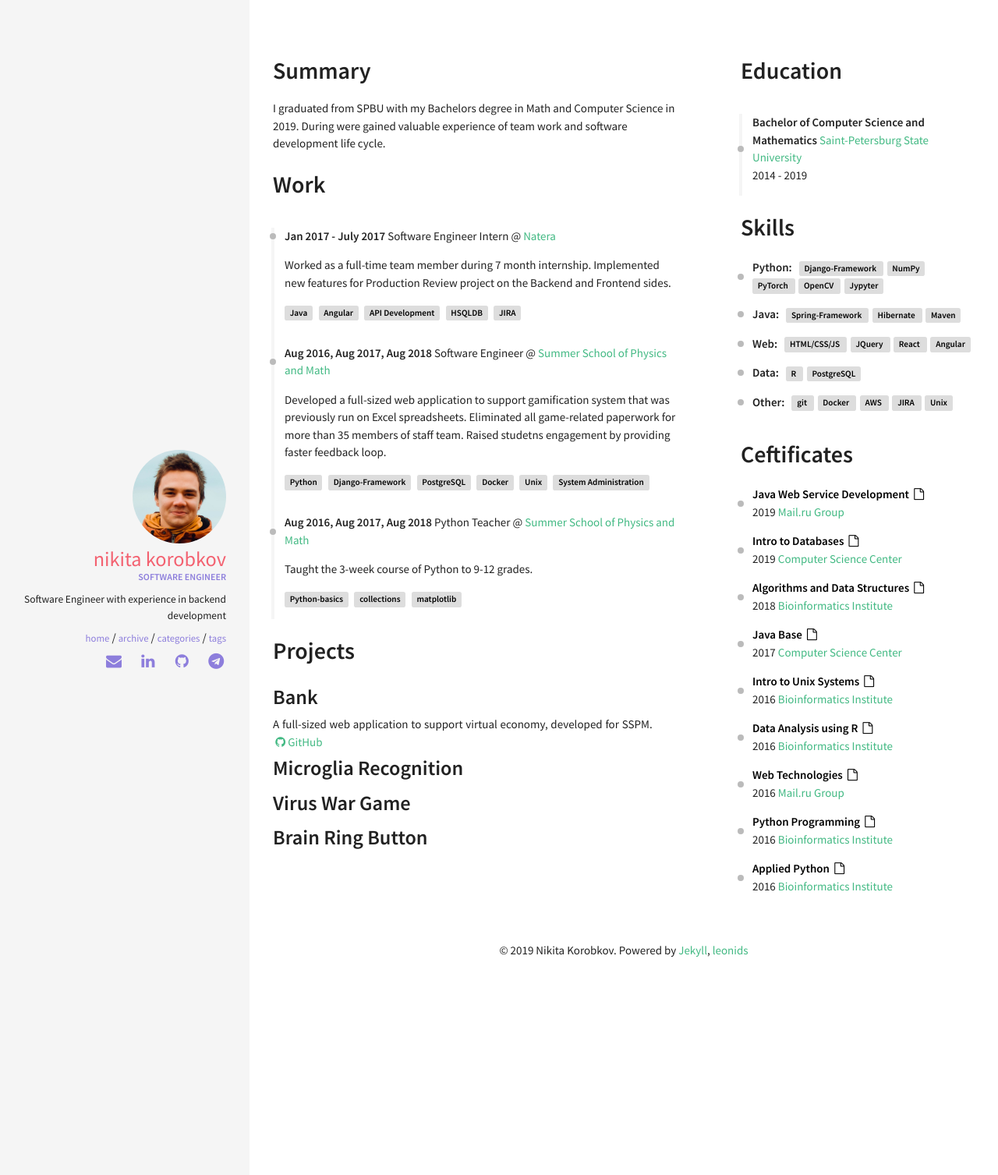
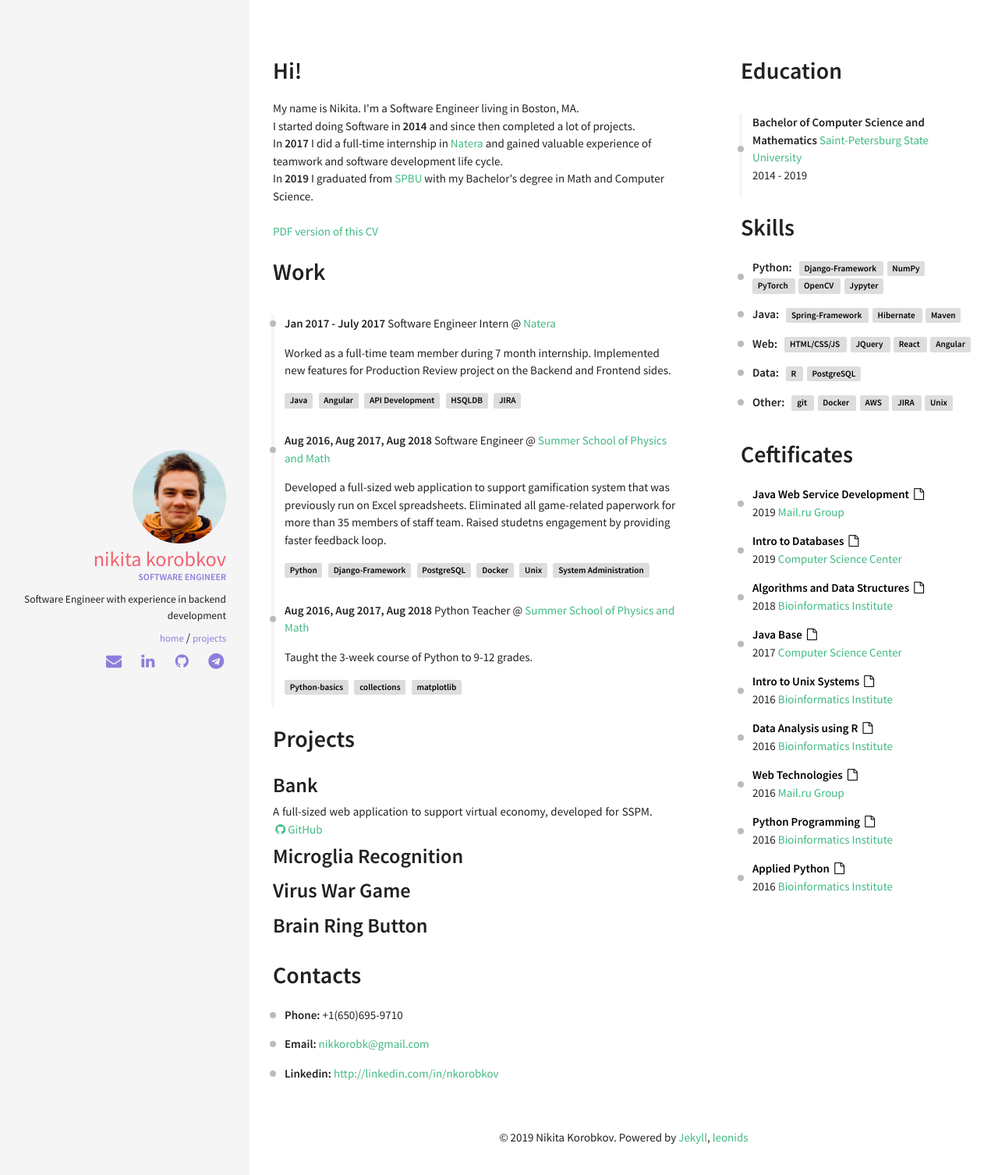
Before and after one commit to nkorobkov/nkorobkov.github.io, a Jekyll site: the page built from index.html, in a window 1280 px wide. Shown: the top 1507 px of the page at 78% size. Built offline with Jekyll 4.4.1, drawn with Linux system fonts in a browser that asks for light colours.

Commit message:
Changed about section, Added contacts

```diff
--- a/_config.yml
+++ b/_config.yml
@@ -38,6 +38,7 @@ owner:
   job: "Software Engineer"
   bio: "Software Engineer with experience in backend development"
   email: nikkorobk@gmail.com
+  phone: +1(650)695-9710
   disqus-shortname:
   twitter: #username
   facebook: #username
--- a/_includes/sections/about.html
+++ b/_includes/sections/about.html
@@ -1,6 +1,12 @@
-<h1><span data-i18n="skills.my_skills">Summary</span></h1>
+<h1><span data-i18n="skills.my_skills">Hi!</span></h1>
 
 <div>
-    I graduated from SPBU with my Bachelors degree in Math and Computer Science in 2019. During
-    were gained valuable experience of team work and software development life cycle.
+    My name is Nikita. I'm a Software Engineer living in Boston, MA. <br>
+    I started doing Software in <strong>2014</strong> and since then completed a lot of projects.<br>
+    In <strong>2017</strong> I did a full-time internship in <a href="natera.com">Natera</a> and gained valuable experience of teamwork and software development life cycle. <br>
+    In <strong>2019</strong> I graduated from <a href="http://english.spbu.ru/">SPBU</a> with my Bachelor's degree in Math and Computer Science. <br>
+    <br>
+    <a href="{{site.url}}/assets/Nikita-Korobkov.pdf">PDF version of this CV</a>
+
+
 </div>
--- /dev/null
+++ b/_includes/sections/contacts.html
@@ -0,0 +1,21 @@
+<h1><span data-i18n="skills.my_skills">Contacts</span></h1>
+
+
+<div class="certs">
+    {% if site.owner.phone %}
+    <div class="cert">
+            <strong>Phone: </strong> {{site.owner.phone}}
+    </div>
+    {% endif%}
+    {% if site.owner.email %}
+    <div class="cert">
+        <strong>Email: </strong> <a href="mailto:{{site.owner.email}}">{{site.owner.email}}</a>
+    </div>
+    {% endif%}
+    {% if site.owner.linkedin %}
+    <div class="cert">
+            <strong>Linkedin: </strong><a href="http://linkedin.com/in/{{ site.owner.linkedin }}" class="social-link-item" target="_blank">http://linkedin.com/in/{{ site.owner.linkedin }}</i></a>
+    </div>
+    {% endif%}
+
+</div>
--- a/_layouts/resume.html
+++ b/_layouts/resume.html
@@ -18,6 +18,11 @@ layout: default
                 {% include sections/projects.html %}
             </div>
         </div>
+        <div class="row">
+            <div class="col">
+                {% include sections/contacts.html %}
+            </div>
+        </div>
     </div>
 
     <div class="col l4 offset-l1">
--- a/categories/index.html
+++ b/projects/index.html
@@ -1,7 +1,7 @@
 ---
 layout: page
-title:  Categories
-permalink: /categories/
+title:  Projects
+permalink: /projects/
 ---
 <div class="tag-list">
 {% for cat in site.categories %}
```
Also changed, not shown: archive.html (deleted, +0 -24 lines), tags.html (deleted, +0 -30 lines), 1 other file.
